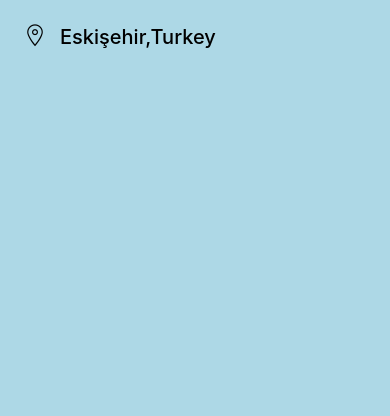
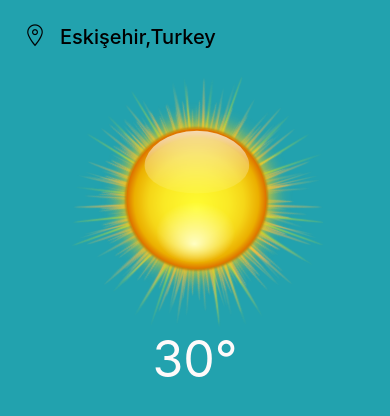
Before and after one commit to anilyavas/react-native-weather, a React Native app: screen / in a window 390 px wide. Shown: the top 416 px of the page. Built offline with nearby package versions, Linux system fonts and the light colour scheme.

Commit message:
gitignore

```diff
--- a/App.js
+++ b/App.js
@@ -1,11 +1,13 @@
 import { StatusBar } from 'expo-status-bar';
 import { StyleSheet, Text, SafeAreaView } from 'react-native';
 import Header from './components/Header';
+import InformationContainer from './components/InformationContainer';
 
 export default function App() {
   return (
     <SafeAreaView style={styles.container}>
       <Header />
+      <InformationContainer />
       <StatusBar style='auto' />
     </SafeAreaView>
   );
@@ -14,6 +16,6 @@ export default function App() {
 const styles = StyleSheet.create({
   container: {
     flex: 1,
-    backgroundColor: 'lightblue',
+    backgroundColor: '#22a2ae',
   },
 });
--- /dev/null
+++ b/components/InformationContainer.js
@@ -0,0 +1,24 @@
+import { View, Text, Image, StyleSheet } from 'react-native';
+import sunny from '../assets/images/sunny-icon-17.png';
+
+const InformationContainer = () => {
+  return (
+    <View style={styles.container}>
+      <Image source={sunny} />
+      <Text style={styles.degree}>30°</Text>
+    </View>
+  );
+};
+
+export default InformationContainer;
+
+const styles = StyleSheet.create({
+  container: {
+    justifyContent: 'center',
+    alignItems: 'center',
+  },
+  degree: {
+    fontSize: 50,
+    color: 'snow',
+  },
+});
```
Also changed, not shown: assets/images/sunny-icon-17.png (added), 1 other file (tests, documents, lock files or other folders).
